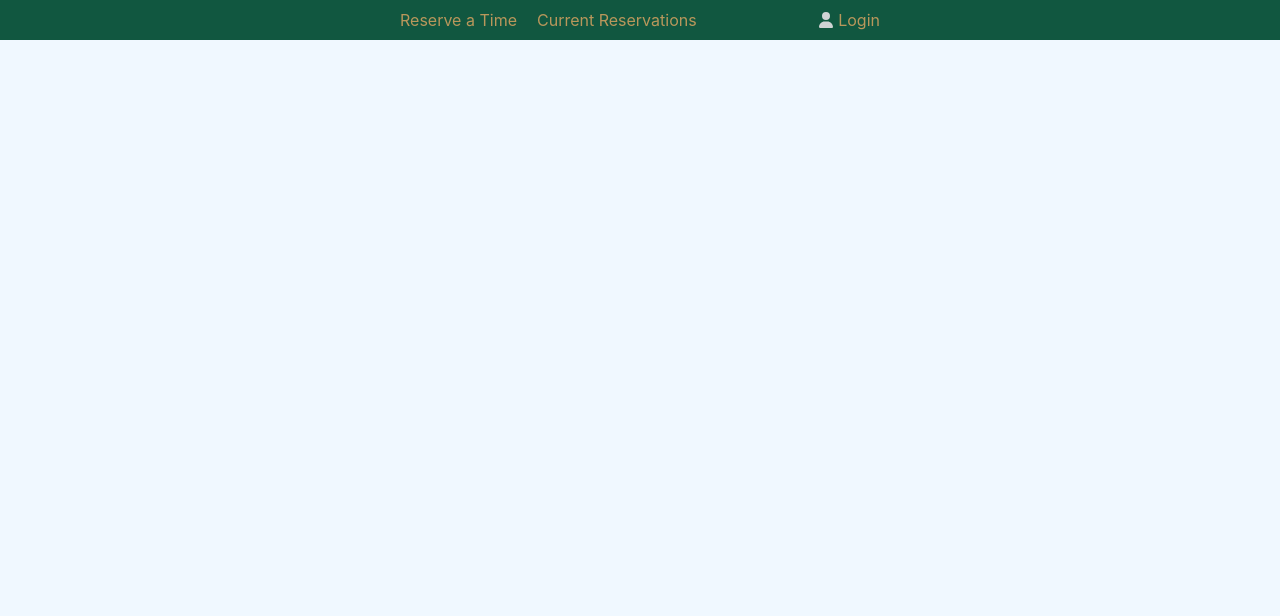
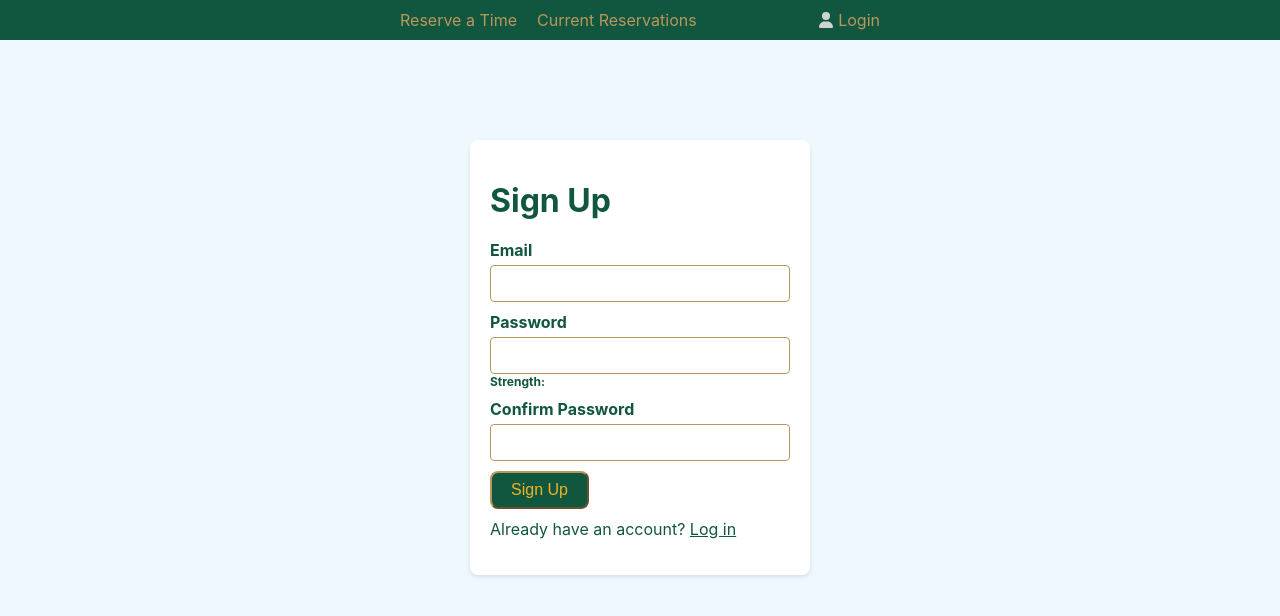
Before and after one commit to jlin42/Landrum-Reservation, a React (Create React App) app: page /signup in a window 1280 px wide. Shown: the top 616 px of the page. Built offline with nearby package versions, Linux system fonts and the light colour scheme.

Commit message:
Create signup page

```diff
--- a/src/App.js
+++ b/src/App.js
@@ -1,7 +1,8 @@
 import { BrowserRouter, Routes, Route } from 'react-router-dom';
-import NavBar from './pages/NavBar.js'
+import NavBar from './pages/NavBar.js';
 import Booking from './pages/Bookings.js';
-import Login from './pages/Login.js'
+import Login from './pages/Login.js';
+import Signup from './pages/Signup.js';
 import { UserProvider } from './context/UserContext';
 import './App.css';
 
@@ -15,7 +16,7 @@ function App() {
           <Route className="container" path="/" element={<NavBar/>}>
             <Route path="booking" element={<Booking/>} />
             <Route path="login" element={<Login/>} />
-            <Route path="signup" element={null}/>
+            <Route path="signup" element={<Signup/>}/>
           </Route>
         </Routes>
         </UserProvider>
--- /dev/null
+++ b/src/components/SignupUI.js
@@ -0,0 +1,123 @@
+import React, { useState } from 'react';
+import { Link } from 'react-router-dom';
+import { initializeApp } from 'firebase/app';
+import { getAuth, createUserWithEmailAndPassword } from 'firebase/auth';
+import firebaseConfig from '../config/firebase-config';
+import './css/SignupUI.css'; // Create a separate CSS file for the SignupUI component
+
+const app = initializeApp(firebaseConfig);
+const auth = getAuth(app);
+
+const SignupUI = () => {
+  const [email, setEmail] = useState('');
+  const [password, setPassword] = useState('');
+  const [confirmPassword, setConfirmPassword] = useState('');
+  const [errorMessage, setErrorMessage] = useState('');
+
+  const handleSubmit = async (e) => {
+    e.preventDefault();
+    if (password !== confirmPassword) {
+      setErrorMessage("Passwords don't match");
+      return;
+    }
+
+    try {
+      await createUserWithEmailAndPassword(auth, email, password);
+      console.log('User registered successfully');
+    } catch (error) {
+      setErrorMessage(error.message);
+    }
+  };
+
+  const calculatePasswordStrength = () => {
+    const minLength = 8;
+    const maxLength = 20;
+    const hasLower = /[a-z]/.test(password);
+    const hasUpper = /[A-Z]/.test(password);
+    const hasNumber = /\d/.test(password);
+    const hasSpecial = /[!@#$%^&*()_+\-=\[\]{};':"\\|,.<>\/?]+/.test(password);
+
+    let strength = 0;
+
+    if (password.length == 0){
+        return -1;
+    }
+
+    if (password.length >= minLength && password.length <= maxLength) {
+        strength++;
+    }
+
+    if (hasLower && hasUpper) {
+        strength++;
+    }
+
+    if (hasNumber) {
+        strength++;
+    }
+
+    if (hasSpecial) {
+        strength++;
+    }
+
+    return strength;
+  };
+
+  const getPasswordStrengthClass = () => {
+    const strength = calculatePasswordStrength();
+    if (strength <= 1) return 'weak';
+    if (strength <= 2) return 'medium';
+    return 'strong';
+  };
+
+  return (
+    <div className="signup-container">
+      <h1 className="title">Sign Up</h1>
+      <form onSubmit={handleSubmit}>
+        <label htmlFor="email">Email</label>
+        <input
+            type="email"
+            id="email"
+            name="email"
+            value={email}
+            onChange={(e) => setEmail(e.target.value)}
+            required
+        />
+        <label htmlFor="password">Password</label>
+        <input
+            className="password"
+            type="password"
+            id="password"
+            name="password"
+            value={password}
+            onChange={(e) => setPassword(e.target.value)}
+            required
+        />
+        <div className="password-strength">
+          Strength: <span className={getPasswordStrengthClass()}>
+            {
+                calculatePasswordStrength() === -1 ? "" :
+                calculatePasswordStrength() <= 1 ? "Weak" :
+                calculatePasswordStrength() <= 2 ? "Moderate" : "Strong"
+            }
+          </span>
+        </div>
+        <label htmlFor="confirm-password">Confirm Password</label>
+        <input
+            type="password"
+            id="confirm-password"
+            name="confirm-password"
+            value={confirmPassword}
+            onChange={(e) => setConfirmPassword(e.target.value)}
+            required
+        />
+        <button className="submit" type="submit">Sign Up</button>
+        {errorMessage && <p className="error-message">{errorMessage}</p>}
+        <p className="login-link">
+          Already have an account? <Link to="/login">Log in</Link>
+        </p>
+      </form>
+    </div>
+  );
+};
+
+export default SignupUI;
--- /dev/null
+++ b/src/components/css/SignupUI.css
@@ -0,0 +1,88 @@
+.signup-container {
+    background-color: white;
+    padding: 20px;
+    border-radius: 8px;
+    box-shadow: 0 2px 4px rgba(0, 0, 0, 0.1);
+    width: 300px;
+    margin: 0 auto;
+    margin-top: 100px;
+    color: #115740;
+  }
+
+  .title {
+    margin-bottom: 20px;
+  }
+
+  form {
+    display: flex;
+    flex-direction: column;
+  }
+
+  label {
+    font-weight: bold;
+    margin-bottom: 5px;
+  }
+
+  input {
+    padding: 10px;
+    margin-bottom: 10px;
+    border: 1px solid #b9975b;
+    border-radius: 4px;
+  }
+
+  input:focus {
+    border: 2px solid #f0b323;
+    outline: none;
+  }
+
+  .error-message {
+    color: red;
+    margin-top: 5px;
+    font-size: 14px;
+  }
+
+  .submit {
+    background-color: #115740;
+    color: #f0b323;
+    border-color: #b9975b;
+    border-radius: 8px;
+    max-width: 33%;
+    padding: 8px;
+    font-size: 1em;
+    cursor: pointer;
+  }
+
+  .submit:hover {
+    background-color: #0d4431;
+  }
+
+  .login-link {
+    margin-top: 10px;
+  }
+
+  .login-link a {
+    color: #115740;
+    text-decoration: underline;
+  }
+
+  .password {
+    margin-bottom: 0;
+  }
+
+  .password-strength {
+    font-size: 12px;
+    margin-bottom: 10px;
+    font-weight: bold;
+  }
+
+  .weak {
+    color: red;
+  }
+
+  .medium {
+    color: orange;
+  }
+
+  .strong {
+    color: green;
+  }
--- /dev/null
+++ b/src/pages/Signup.js
@@ -0,0 +1,12 @@
+import React from 'react';
+import SignupUI from '../components/SignupUI.js';
+
+function Signup() {
+  return (
+    <div className="App">
+      <SignupUI/>
+    </div>
+  );
+}
+
+export default Signup;
```
